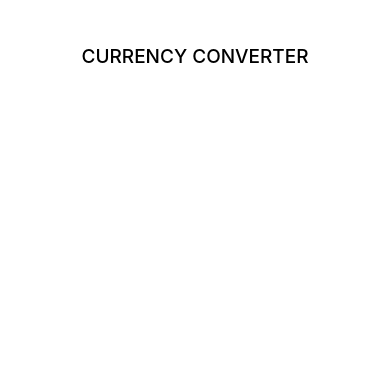
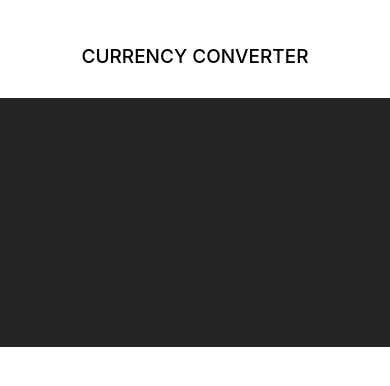
Before and after one commit to Atoyebs/KTCurrencyConverter, a React Native app in the folder currencyconverterkt/: screen / in a window 390 px wide. Shown: the top 386 px of the page. Built offline with nearby package versions, Linux system fonts and the light colour scheme.

Commit message:
managed to import and render the Generic currency field component onto the main screen within the currencyBlockBackground.

```diff
--- a/currencyconverterkt/App.js
+++ b/currencyconverterkt/App.js
@@ -1,5 +1,8 @@
 import React from 'react';
 import {Text, View } from 'react-native';
+
+//importing the GenericCurrencyField custom component
+import GenericCurrencyField from './src/components/GenericCurrencyField';
 
 export default class App extends React.Component {
   render() {
@@ -11,6 +14,14 @@ export default class App extends React.Component {
         {/* this view represents the headerArea */}
         <View style={viewStyles.headerArea}>
           <Text style={textStyles.header}>CURRENCY CONVERTER</Text>
+        </View>
+
+        <View style={viewStyles.currencyBlockBackground}>
+          <GenericCurrencyField />
+        </View>
+
+        <View style={viewStyles.keypad}>
+
         </View>
 
       </View>
@@ -35,6 +46,19 @@ const viewStyles = {
     height: '10%',
     justifyContent: 'center',
     alignItems: 'center'
+  },
+  /* This view will be the background to the GenericCurrencyFields and the currency exchange detail*/
+  currencyBlockBackground: {
+    backgroundColor: '#252525',
+    width: '100%',
+    height: '30%'
+  },
+  keypad: {
+    flexDirection: 'row',
+    flexWrap: 'wrap',
+    padding: 30,
+    width: '100%',
+    height: '60%'
   }
 };
 
--- /dev/null
+++ b/currencyconverterkt/src/components/GenericCurrencyField.js
@@ -0,0 +1,47 @@
+//insert React and react native boilerplate code here
+import React, {Component} from 'react';
+//import the following out of the box components from 'react-native' module
+import {Text, Image, TouchableHighlight, View} from 'react-native';
+
+
+class GenericCurrencyField extends Component {
+
+  //setting up the constructor with passed props
+  constructor(props){
+    /* this means it will go to the parent component
+      and execute the code in the PARENT COMPONENT'S constructor
+    */
+    super(props);
+  }
+
+  //render has to be invoked if the component is to be drawn on the screen.
+  render(){
+
+    return (
+
+      <View style={viewStyles.container}>
+      </View>
+
+    );
+
+  }
+
+}
+
+
+/*Setting up styling for GenericCurrencyField*/
+const viewStyles = {
+
+  container: {
+    backgroundColor: 'lightblue',
+    width: '100%', //we know the field will take up the entire width of the screen
+  }
+
+}
+
+
+
+/* this line of code allows this class/file to be
+   accessible in other parts of the app (in other files/classes)
+*/
+export default GenericCurrencyField;
```
